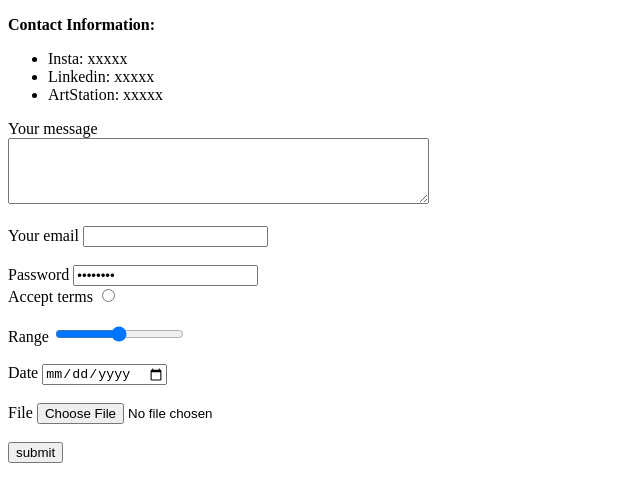
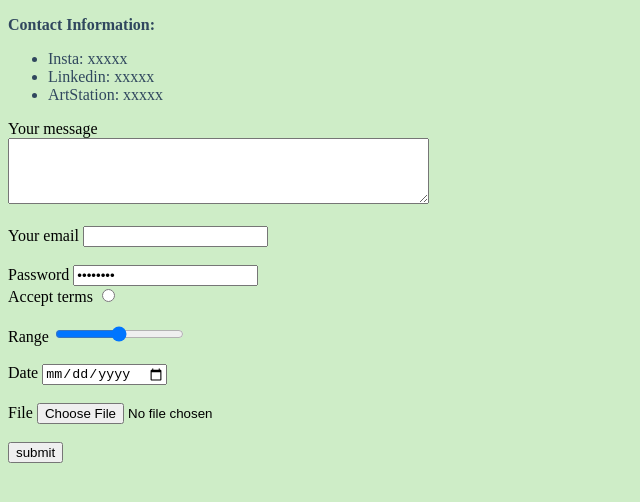
Before and after one commit to SofiettaTheBubu/cv, a plain HTML site: page Contact_info.html in a window 1280 px wide. Shown: the whole page, without its empty margins (0-640 px from the left). Drawn offline with Linux system fonts and the light colour scheme.

Commit message:
Update Contact_info.html

```diff
--- a/Contact_info.html
+++ b/Contact_info.html
@@ -3,7 +3,8 @@
 <html>
     <head>
         <meta charset = "utf-8">
-        <title> My Hobbies </title>
+        <title> Contact </title>
+        <link rel="stylesheet" href="styles.css">
 
 
     </head>
```
